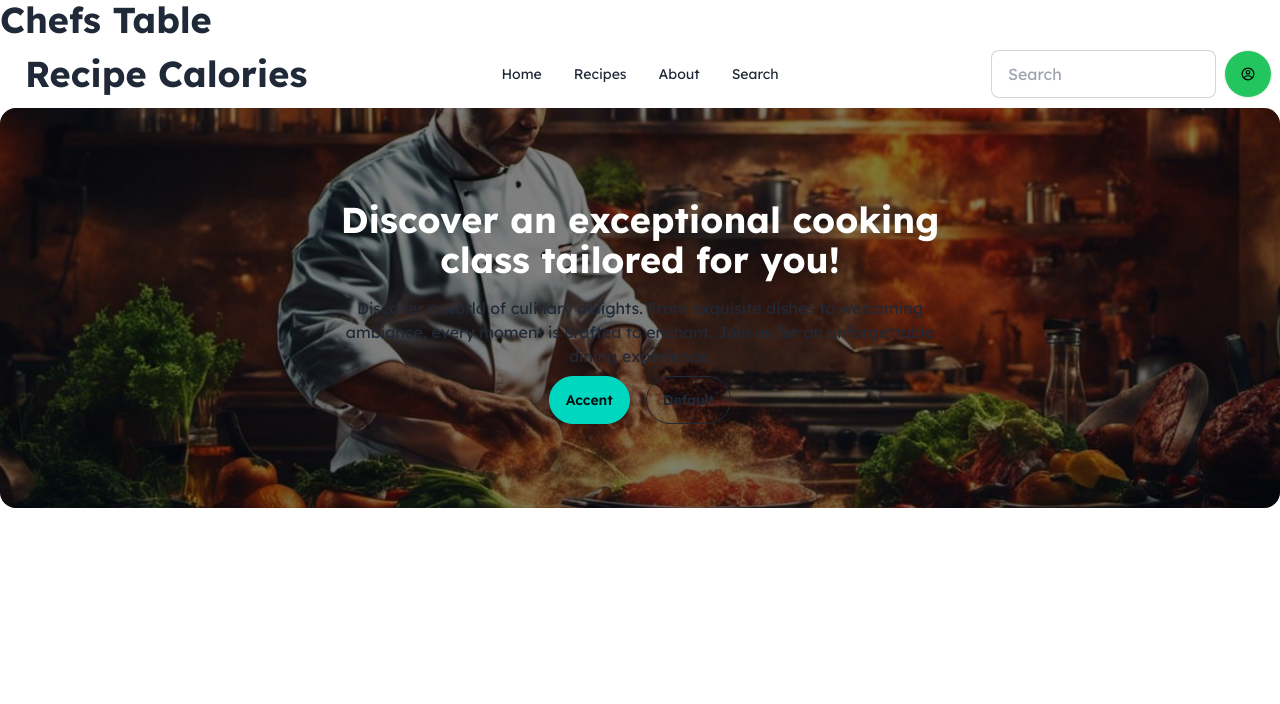
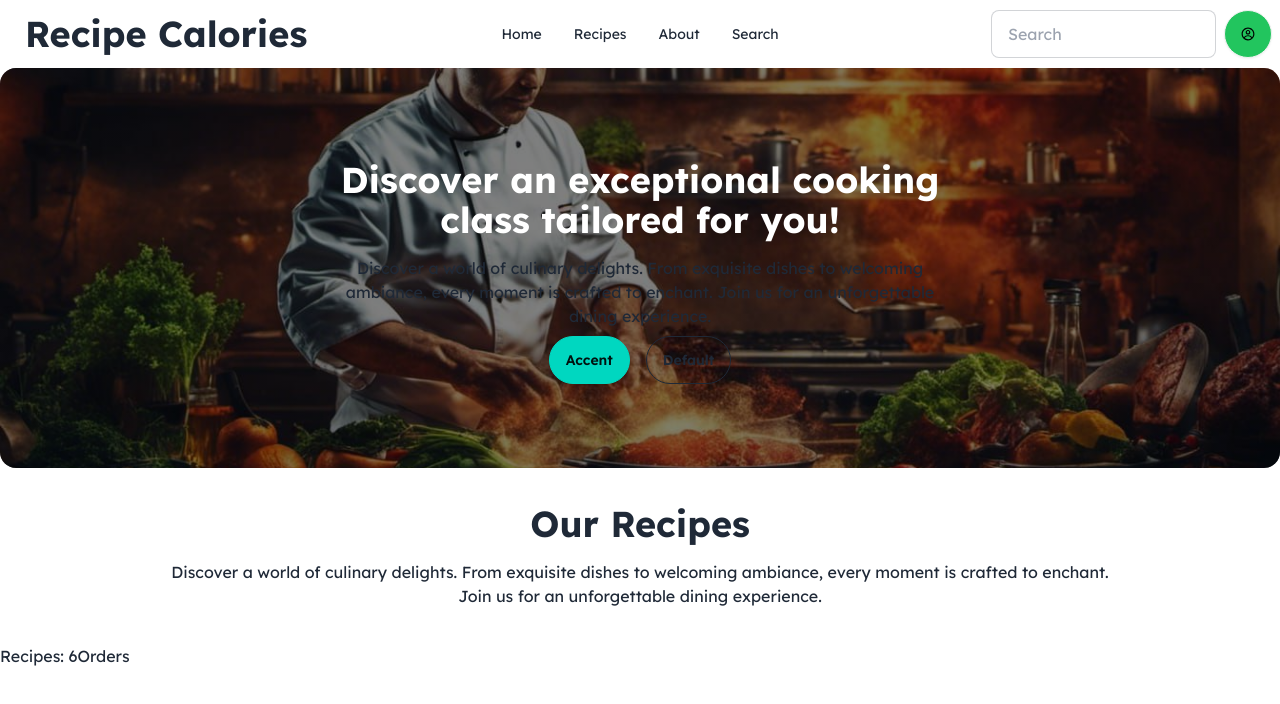
Before and after one commit to Abdullah-Az-Zahur/react-chefs-table, a React (Vite) app: page / in a window 1280 px wide. Shown: the top 704 px of the page. Built offline with nearby package versions, Linux system fonts and the light colour scheme.

Commit message:
load data

```diff
--- a/src/App.jsx
+++ b/src/App.jsx
@@ -1,6 +1,9 @@
 
 import './App.css'
 import Header from './components/Header/Header'
+import Orders from './components/Orders/Orders'
+import Our_Recipes from './components/Our_Recipes/Our_Recipes'
+import Recipes from './components/Recipes/Recipes'
 
 function App() {
 
@@ -8,6 +11,11 @@ function App() {
   return (
     <>
       <Header></Header>
+      <Our_Recipes></Our_Recipes>
+      <div className='flex '>
+        <Recipes></Recipes>
+        <Orders></Orders>
+      </div>
     </>
   )
 }
--- a/src/components/Header/Header.jsx
+++ b/src/components/Header/Header.jsx
@@ -4,8 +4,6 @@ import './Header.css';
 const Header = () => {
     return (
         <div className="container mx-auto">
-            <h1 className='text-4xl font-bold'>Chefs Table</h1>
-
             {/* Nav Bar */}
             <div className="navbar bg-base-100">
                 <div className="navbar-start">
@@ -44,8 +42,8 @@ const Header = () => {
                     <h1 className=" md:text-4xl font-bold text-white my-4">Discover an exceptional cooking <br />class tailored for you!</h1>
                     <p>Discover a world of culinary delights. From exquisite dishes to welcoming ambiance, every moment is crafted to enchant. Join us for an unforgettable dining experience.</p>
                     <div className="my-2">
-                        <button class="btn btn-accent mx-2 rounded-full">Accent</button>
-                        <button class="btn btn-outline mx-2 rounded-full">Default</button>
+                        <button className="btn btn-accent mx-2 rounded-full">Accent</button>
+                        <button className="btn btn-outline mx-2 rounded-full">Default</button>
 
                     </div>
                 </div>
--- /dev/null
+++ b/src/components/Orders/Orders.jsx
@@ -0,0 +1,11 @@
+
+
+const Orders = () => {
+    return (
+        <div>
+            <h1>Orders</h1>
+        </div>
+    );
+};
+
+export default Orders;
--- /dev/null
+++ b/src/components/Our_Recipes/Our_Recipes.jsx
@@ -0,0 +1,11 @@
+
+const Our_Recipes = () => {
+    return (
+        <div className="container mx-auto text-center my-9 ">
+            <h1 className="text-4xl font-bold my-4">Our Recipes</h1>
+            <p className="w-80%">Discover a world of culinary delights. From exquisite dishes to welcoming ambiance, every moment is crafted to enchant. <br />Join us for an unforgettable dining experience.</p>
+        </div>
+    );
+};
+
+export default Our_Recipes;
--- /dev/null
+++ b/src/components/Recipes/Recipes.jsx
@@ -0,0 +1,20 @@
+import { useEffect, useState } from "react";
+
+
+const Recipes = () => {
+    const [recipes, setRecipes] = useState([]);
+
+    useEffect(() => {
+        fetch('recipe.json')
+            .then(res => res.json())
+            .then(data => setRecipes(data));
+    }, [])
+
+    return (
+        <div>
+            <h1>Recipes: {recipes.length}</h1>
+        </div>
+    );
+};
+
+export default Recipes;
```
